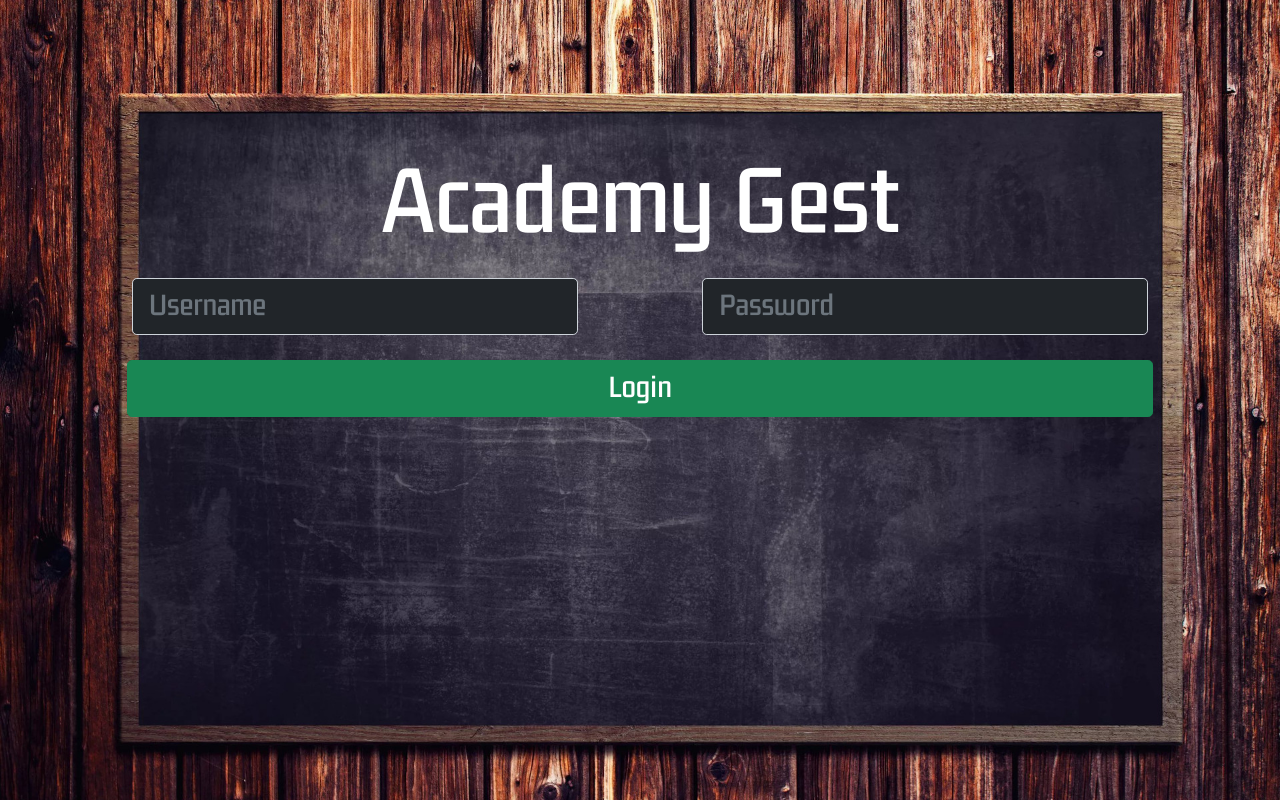
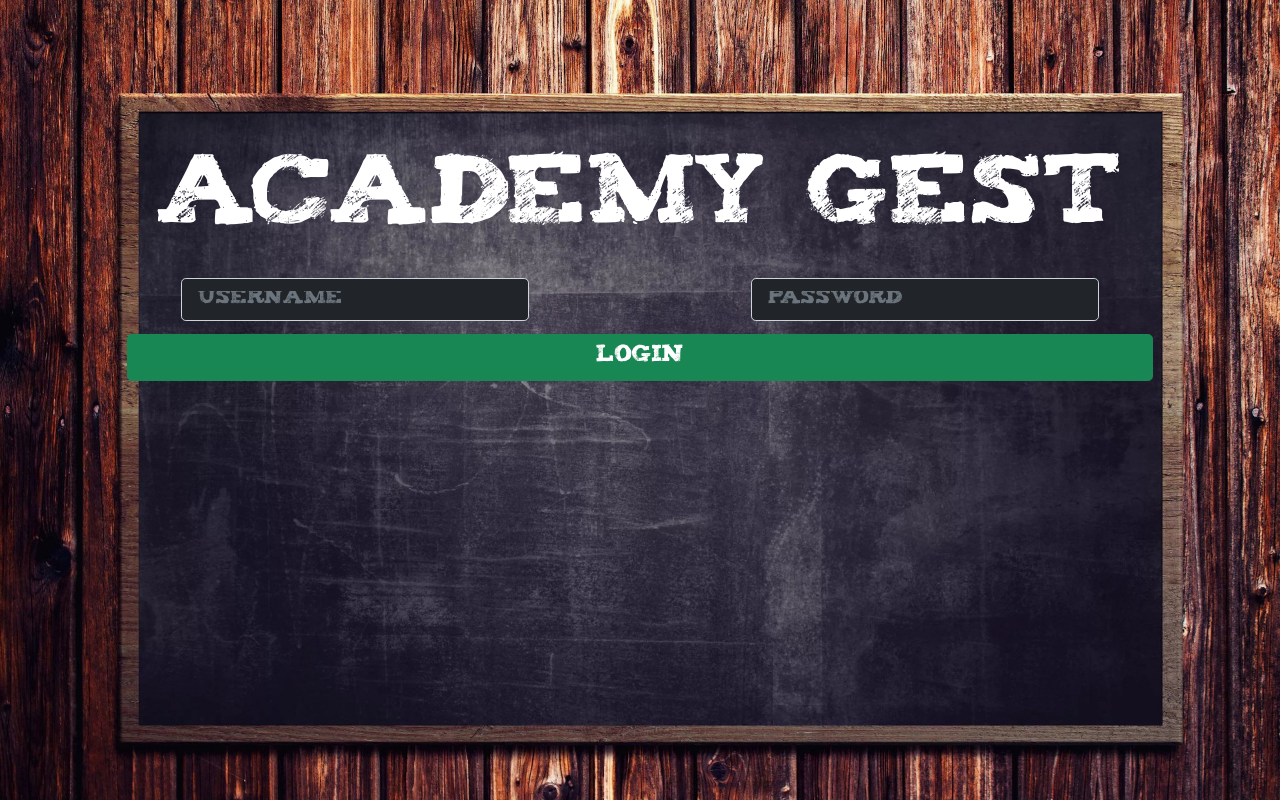
Before and after one commit to raultorres2603/academy-gestion, a React (Create React App) app: page / in a window 1280 px wide. Built offline with nearby package versions, Linux system fonts and the light colour scheme.

Commit message:
Better CSS + Font

```diff
--- a/src/css/main.css
+++ b/src/css/main.css
@@ -1,6 +1,6 @@
 @font-face {
   font-family: "TizaFont";
-  src: url("./Kdam_Thmor_Pro/KdamThmorPro-Regular.ttf");
+  src: url("./Tiza.ttf");
 }
 
 .App {
@@ -12,12 +12,12 @@
 }
 
 .inputForm {
-  font-size: 2vw;
+  font-size: 1.3vw;
   width: fit-content;
 }
 
 .buttonLogin {
-  margin-top: 2vw;
+  margin-top: 1vw;
   margin-left: 3%;
   margin-right: 3%;
 }
@@ -27,5 +27,5 @@
 }
 
 .buttonForm {
-  font-size: 2vw;
+  font-size: 1.5vw;
 }
```
Also changed, not shown: src/css/Kdam_Thmor_Pro/KdamThmorPro-Regular.ttf (deleted), src/css/Kdam_Thmor_Pro/OFL.txt (deleted), src/css/Tiza.ttf (added).
